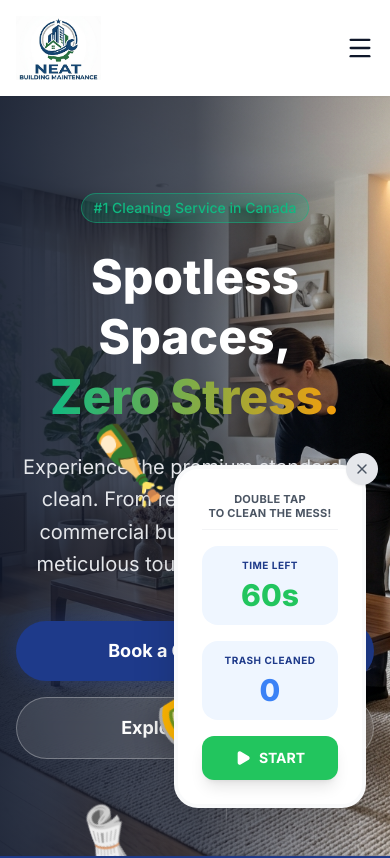
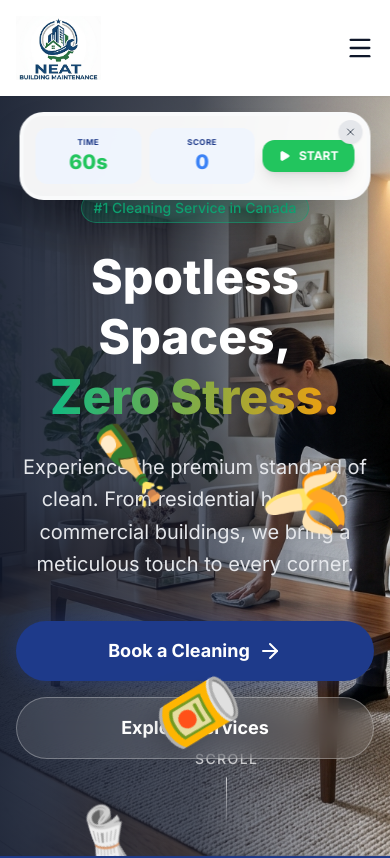
Before and after one commit to kritikakandhari/NeatBuildingMaintanence, a React (Vite) app: page / in a window 390 px wide. Shown: the top 858 px of the page. Built offline with nearby package versions, Linux system fonts and the light colour scheme.

Commit message:
Optimize mobile hero section: horizontal game banner and cleaner layout

```diff
--- a/src/components/CatchTheTrashGame.jsx
+++ b/src/components/CatchTheTrashGame.jsx
@@ -100,61 +100,68 @@ const CatchTheTrashGame = ({ onComplete }) => {
   return (
     <div className="absolute inset-0 z-40 pointer-events-none overflow-hidden font-sans">
 
-      {/* Right Side Widget */}
-      <div className="absolute right-6 bottom-12 pointer-events-auto z-50">
-        <div className="bg-white rounded-3xl p-6 shadow-2xl border-4 border-gray-50 flex flex-col items-center gap-4 w-48">
+      {/* Responsive Game UI */}
+      <div className="absolute left-1/2 -translate-x-1/2 top-4 lg:top-auto lg:bottom-12 lg:right-6 lg:left-auto lg:translate-x-0 pointer-events-auto z-50 w-[90%] max-w-sm lg:w-48">
+        <div className="bg-white/95 backdrop-blur-md rounded-3xl p-3 lg:p-6 shadow-2xl border-4 border-gray-50 flex flex-row lg:flex-col items-center gap-2 lg:gap-4 overflow-hidden">
 
           <button
             onClick={handleClose}
-            className="absolute -top-3 -right-3 w-8 h-8 bg-gray-200 hover:bg-gray-300 text-gray-600 rounded-full flex items-center justify-center transition-colors shadow-sm"
+            className="absolute top-1 right-1 lg:-top-3 lg:-right-3 w-6 h-6 lg:w-8 lg:h-8 bg-gray-200 hover:bg-gray-300 text-gray-600 rounded-full flex items-center justify-center transition-colors shadow-sm z-50"
             title="Close Game"
           >
-            <X className="w-4 h-4" />
+            <X className="w-3 h-3 lg:w-4 lg:h-4" />
           </button>
 
           {gameStatus !== 'gameover' ? (
             <>
-              {/* Double tap instruction */}
-              <div className="text-center w-full pb-2 border-b border-gray-100">
+              {/* Double tap instruction - Hidden on mobile to save space */}
+              <div className="hidden lg:block text-center w-full pb-2 border-b border-gray-100">
                 <p className="text-[11px] font-bold text-gray-600 leading-tight uppercase tracking-wide">
                   Double tap <br/> to clean the mess!
                 </p>
               </div>
 
-              {/* Time Left */}
-              <div className="w-full bg-blue-50 rounded-2xl p-3 text-center">
-                <p className="text-[10px] font-bold text-blue-900 tracking-wider mb-1">TIME LEFT</p>
-                <p className={`text-3xl font-black ${timeLeft <= 10 && gameStatus === 'playing' ? 'text-red-500 animate-pulse' : 'text-green-500'}`}>
-                  {timeLeft}s
-                </p>
-              </div>
+              {/* Stats Container - Row on mobile, Column on desktop */}
+              <div className="flex flex-row lg:flex-col gap-2 flex-1">
+                {/* Time Left */}
+                <div className="bg-blue-50/80 rounded-xl lg:rounded-2xl p-2 lg:p-3 text-center flex-1 min-w-[70px]">
+                  <p className="text-[8px] lg:text-[10px] font-bold text-blue-900 tracking-wider mb-0 lg:mb-1">TIME</p>
+                  <p className={`text-xl lg:text-3xl font-black ${timeLeft <= 10 && gameStatus === 'playing' ? 'text-red-500 animate-pulse' : 'text-green-500'}`}>
+                    {timeLeft}s
+                  </p>
+                </div>
 
-              {/* Score */}
-              <div className="w-full bg-blue-50 rounded-2xl p-3 text-center">
-                <p className="text-[10px] font-bold text-blue-900 tracking-wider mb-1">TRASH CLEANED</p>
-                <p className="text-3xl font-black text-blue-500">{score}</p>
+                {/* Score */}
+                <div className="bg-blue-50/80 rounded-xl lg:rounded-2xl p-2 lg:p-3 text-center flex-1 min-w-[70px]">
+                  <p className="text-[8px] lg:text-[10px] font-bold text-blue-900 tracking-wider mb-0 lg:mb-1">SCORE</p>
+                  <p className="text-xl lg:text-3xl font-black text-blue-500">{score}</p>
+                </div>
               </div>
 
               {gameStatus === 'idle' ? (
                 <button
                   onClick={handleStart}
-                  className="w-full bg-green-500 hover:bg-green-600 text-white rounded-xl py-3 text-center font-bold text-sm shadow-lg hover:shadow-xl hover:-translate-y-0.5 transition-all flex items-center justify-center gap-2"
+                  className="bg-green-500 hover:bg-green-600 text-white rounded-xl px-4 lg:px-0 py-2 lg:py-3 text-center font-bold text-xs lg:text-sm shadow-lg hover:shadow-xl hover:-translate-y-0.5 transition-all flex items-center justify-center gap-2"
                 >
-                  <Play className="w-4 h-4 fill-current" /> START
+                  <Play className="w-3 h-3 lg:w-4 lg:h-4 fill-current" /> <span className="whitespace-nowrap">START</span>
                 </button>
               ) : (
-                <div className="w-full bg-blue-400 text-white rounded-xl py-2 text-center font-bold text-sm shadow-md animate-pulse">
-                  CLEAN UP!
+                <div className="bg-blue-400 text-white rounded-xl px-4 lg:px-0 py-2 lg:py-3 text-center font-bold text-xs lg:text-sm shadow-md animate-pulse flex items-center justify-center whitespace-nowrap">
+                  CLEANING!
                 </div>
               )}
             </>
           ) : (
-            <div className="text-center py-4">
-              <Trash2 className="w-12 h-12 text-primary mx-auto mb-2" />
-              <p className="text-sm font-bold text-dark mb-1">Time's Up!</p>
-              <p className="text-xs text-gray-500 mb-2">You cleaned</p>
-              <p className="text-3xl font-black text-primary mb-2">{score}</p>
-              <p className="text-xs text-gray-500">items.</p>
+            <div className="text-center py-1 lg:py-4 w-full flex lg:flex-col items-center justify-center gap-2">
+              <div className="flex items-center gap-2">
+                <Trash2 className="w-6 h-6 lg:w-12 lg:h-12 text-primary" />
+                <span className="text-xs font-bold text-dark lg:hidden">TIME'S UP!</span>
+              </div>
+              <div className="flex items-center gap-1">
+                <span className="text-[10px] text-gray-500 lg:block hidden">You cleaned</span>
+                <p className="text-xl lg:text-3xl font-black text-primary">{score}</p>
+                <span className="text-[10px] text-gray-500">items</span>
+              </div>
             </div>
           )}
         </div>
```
